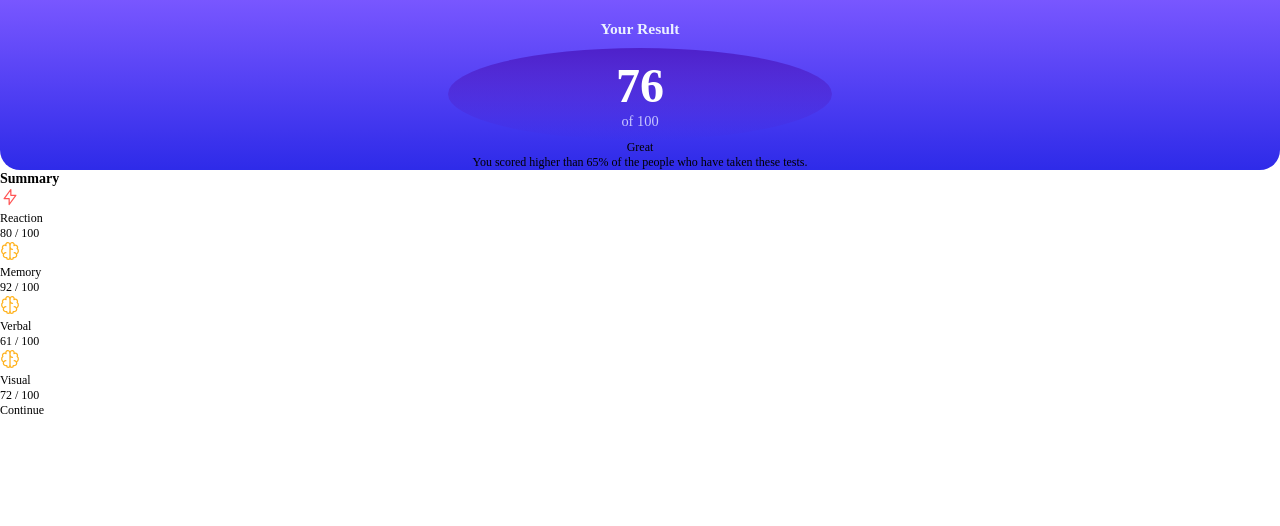
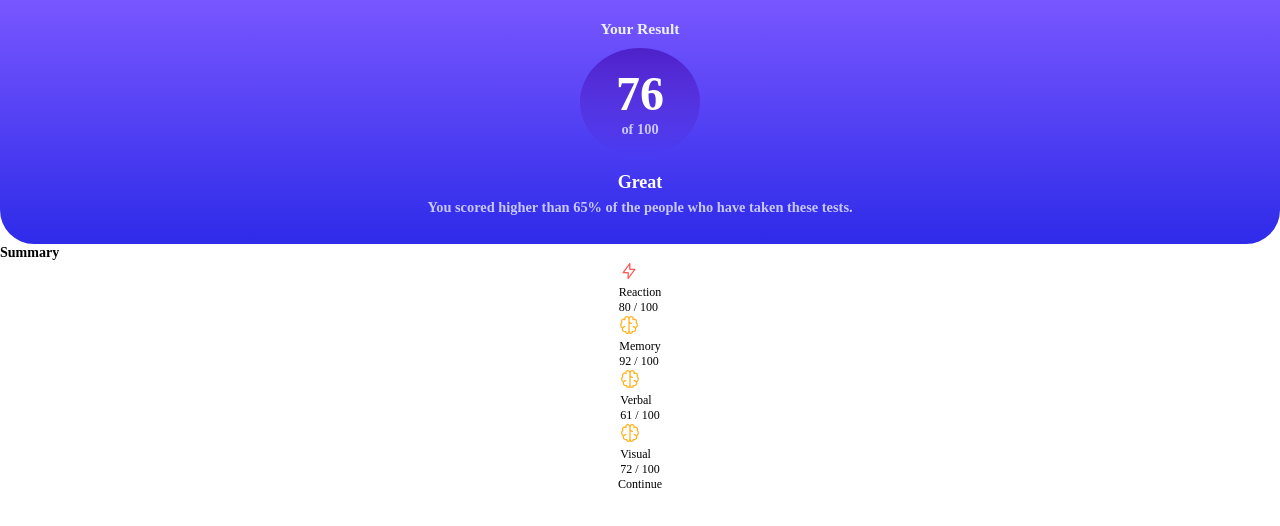
Before and after one commit to the-soban/frontend-mentor-challenges, a plain HTML site: page results-summary-component-main/index.html in a window 1280 px wide. Drawn offline with Linux system fonts and the light colour scheme.

Commit message:
Updated style.css file

```diff
--- a/results-summary-component-main/style.css
+++ b/results-summary-component-main/style.css
@@ -25,7 +25,7 @@ html{
     background: linear-gradient(hsl(252, 100%, 67%), hsl(241, 81%, 54%));
     width: 100%;
     border: 0px solid black;
-    border-radius: 0px 0px 20px 20px;
+    border-radius: 0px 0px 34px 34px;
 }
 
 .result-heading{
@@ -36,10 +36,10 @@ html{
 }
 
 .upper-box div{
-    width: 30%;
-    padding: 10px;
+    width: 120px;
+    padding: 18px;
 
-    display: flex;
+    display: inline-flex;
     flex-direction: column;
     align-items: center;
     justify-content: center;
@@ -50,7 +50,7 @@ html{
 
 .upper-box>div>span{
     font-size: 1.2rem;
-    font-weight: 500;
+    font-weight: 600;
     color: hsl(241, 100%, 89%);
 }
 .upper-box>div>span:first-of-type{
@@ -58,3 +58,33 @@ html{
     font-weight: 800;
     color: white;
 }
+
+.great-heading{
+    font-size: 1.5rem;
+    font-weight: 700;
+
+    color: hsl(0, 0%, 100%);
+
+    margin-top: 16px;
+    text-align: center;
+}
+
+.info-text{
+    font-size: 1.2rem;
+    font-weight: 600;
+    line-height: 1.4rem;
+    text-align: center;
+    color: hsl(241, 100%, 89%);
+
+    padding: 0px 54px;
+    margin-top: 6px;
+    margin-bottom: 28px;
+
+}
+
+.lower-box{
+    display: flex;
+    flex-direction: column;
+    align-items: center;
+    justify-content: center;
+}
```
